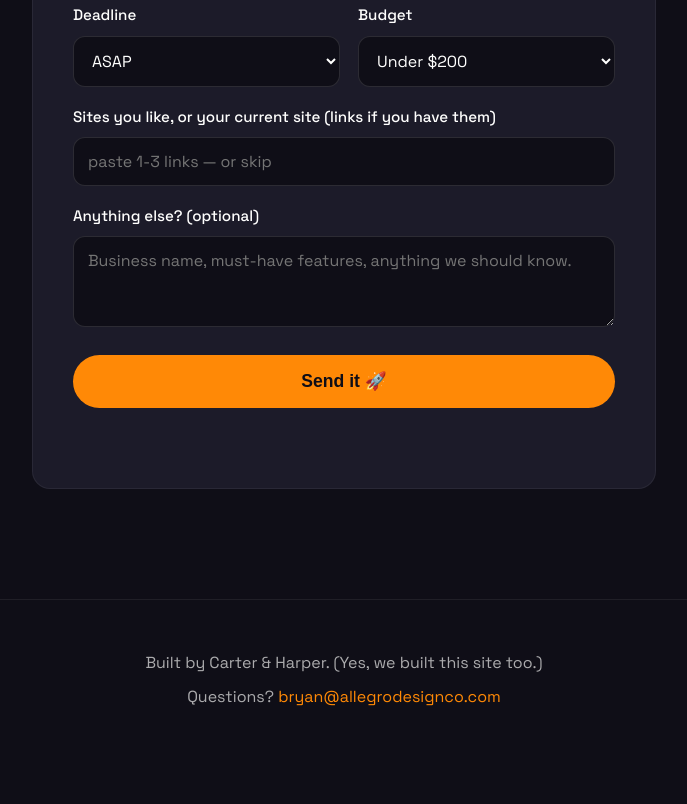
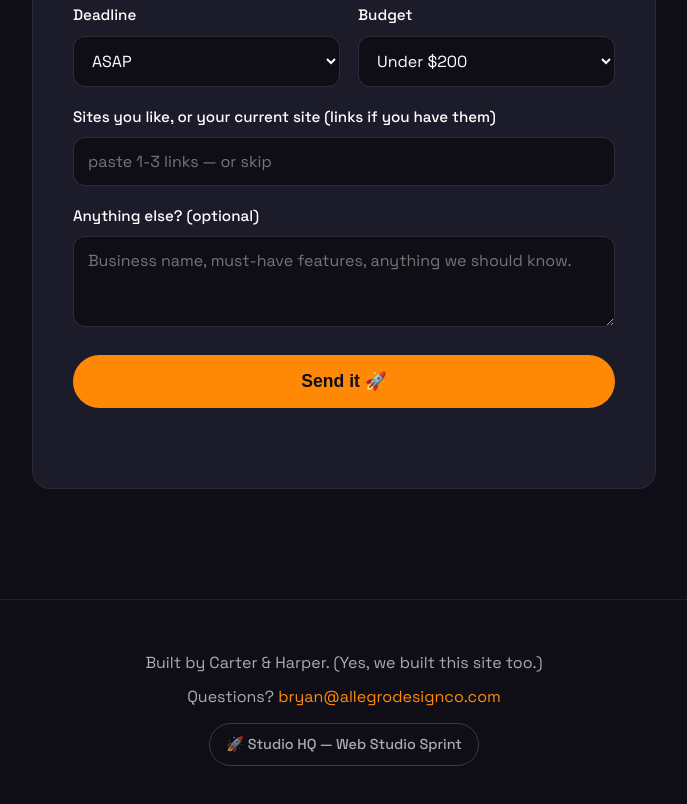
Before and after one commit to brdutton1/carter-and-harper, a website: page index.html in a window 1280 px wide. Shown: the part 5184-5988 px from the top of the page, without its empty margins (296-983 px from the left). Before the commit the page ends 5943 px from the top, so only its background shows below. Drawn offline with Linux system fonts and the light colour scheme.

Commit message:
Add Studio HQ link to homepage footer → /sprint
Gives Carter & Harper a clickable door into the Web Studio Sprint
learning center from the live site, instead of typing the URL.

Co-Authored-By: Claude Opus 4.8 <noreply@anthropic.com>

```diff
--- a/index.html
+++ b/index.html
@@ -135,6 +135,7 @@
   <footer class="footer">
     <p data-footer-text></p>
     <p class="footer__contact">Questions? <a href="#" data-contact-link></a></p>
+    <p class="footer__hq"><a href="/sprint/">🚀 Studio HQ — Web Studio Sprint</a></p>
   </footer>
 
   <script src="content.js"></script>
--- a/styles.css
+++ b/styles.css
@@ -461,3 +461,12 @@ a { color: inherit; text-decoration: none; }
   .reveal { opacity: 1; transform: none; transition: none; }
   html { scroll-behavior: auto; }
 }
+
+/* Studio HQ entry point (Web Studio Sprint) */
+.footer__hq { margin-top: 14px; }
+.footer__hq a {
+  display: inline-block; padding: 9px 16px; border-radius: 999px;
+  border: 1px solid rgba(255,255,255,.18); color: var(--muted);
+  font-weight: 500; font-size: .9rem; transition: all .2s;
+}
+.footer__hq a:hover { color: var(--text); border-color: var(--accent); transform: translateY(-1px); }
```
